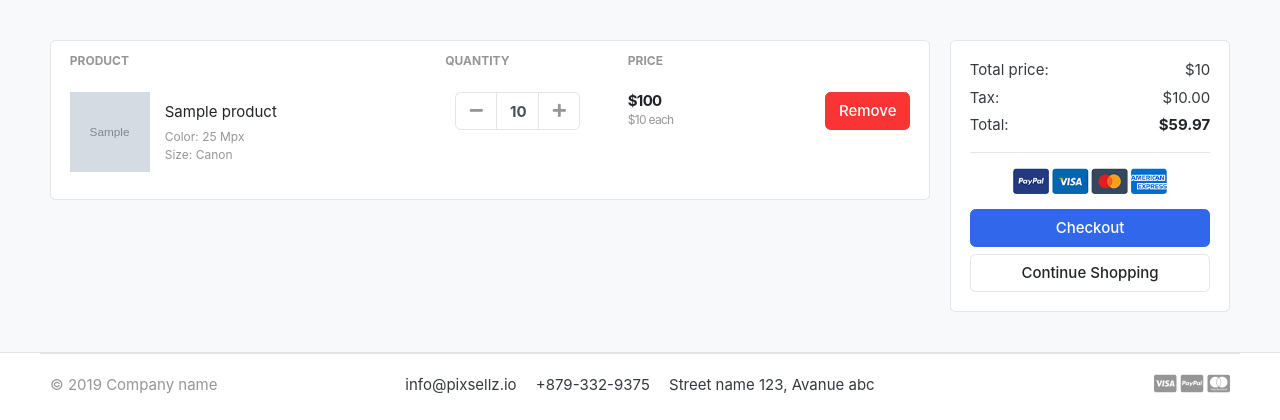
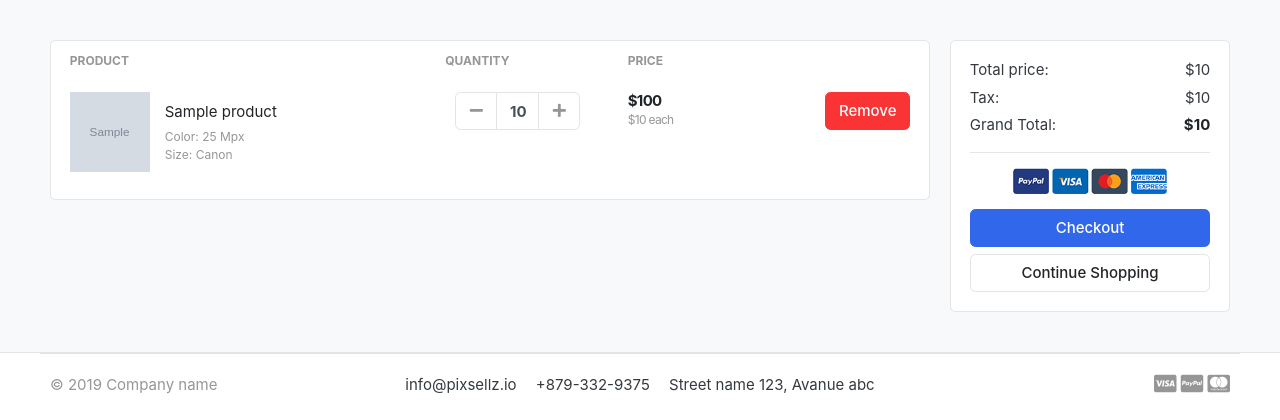
Before and after one commit to yashjaneshwar/GreatKart, a Django app: template templates/store/cart.html in a window 1280 px wide. Shown: the part 118-538 px from the top of the page. Run offline with Django 4.2, Linux system fonts and the light colour scheme; tables that the repository leaves empty hold one stand-in row (values such as "Sample post"); the template is opened without the code that fills it: values that come from a table or form of the project are taken from there, most other values are stand-ins (such as "Sample title", 1, 10 or a date in 2020); grey boxes marked "Sample" are stand-in pictures; some libraries are stand-ins or nearby versions; some web fonts are replaced.

Commit message:
Calculate tax &  grand total

```diff
--- a/carts/views.py
+++ b/carts/views.py
@@ -53,6 +53,8 @@ def cart(request, total=0, quantity=0, cart_items = None):
 		for cart_item in cart_items:
 			total += (cart_item.product.price * cart_item.quantity)
 			quantity += cart_item.quantity
+		tax = (2 * total)/100
+		grand_total = total + tax
 
 	except ObjectNotExist:
 		pass 	# just ignore
@@ -61,5 +63,7 @@ def cart(request, total=0, quantity=0, cart_items = None):
 		'total': total,
 		'quantity': quantity,
 		'cart_items': cart_items,
+		'tax': tax,
+		'grand_total': grand_total,
 	}
 	return render(request, 'store/cart.html', context)
--- a/templates/store/cart.html
+++ b/templates/store/cart.html
@@ -76,11 +76,11 @@
 				</dl>
 				<dl class="dlist-align">
 				  <dt>Tax:</dt>
-				  <dd class="text-right"> $10.00</dd>
+				  <dd class="text-right"> ${{ tax }}</dd>
 				</dl>
 				<dl class="dlist-align">
-				  <dt>Total:</dt>
-				  <dd class="text-right text-dark b"><strong>$59.97</strong></dd>
+				  <dt>Grand Total:</dt>
+				  <dd class="text-right text-dark b"><strong>${{ grand_total }}</strong></dd>
 				</dl>
 				<hr>
 				<p class="text-center mb-3">
```
